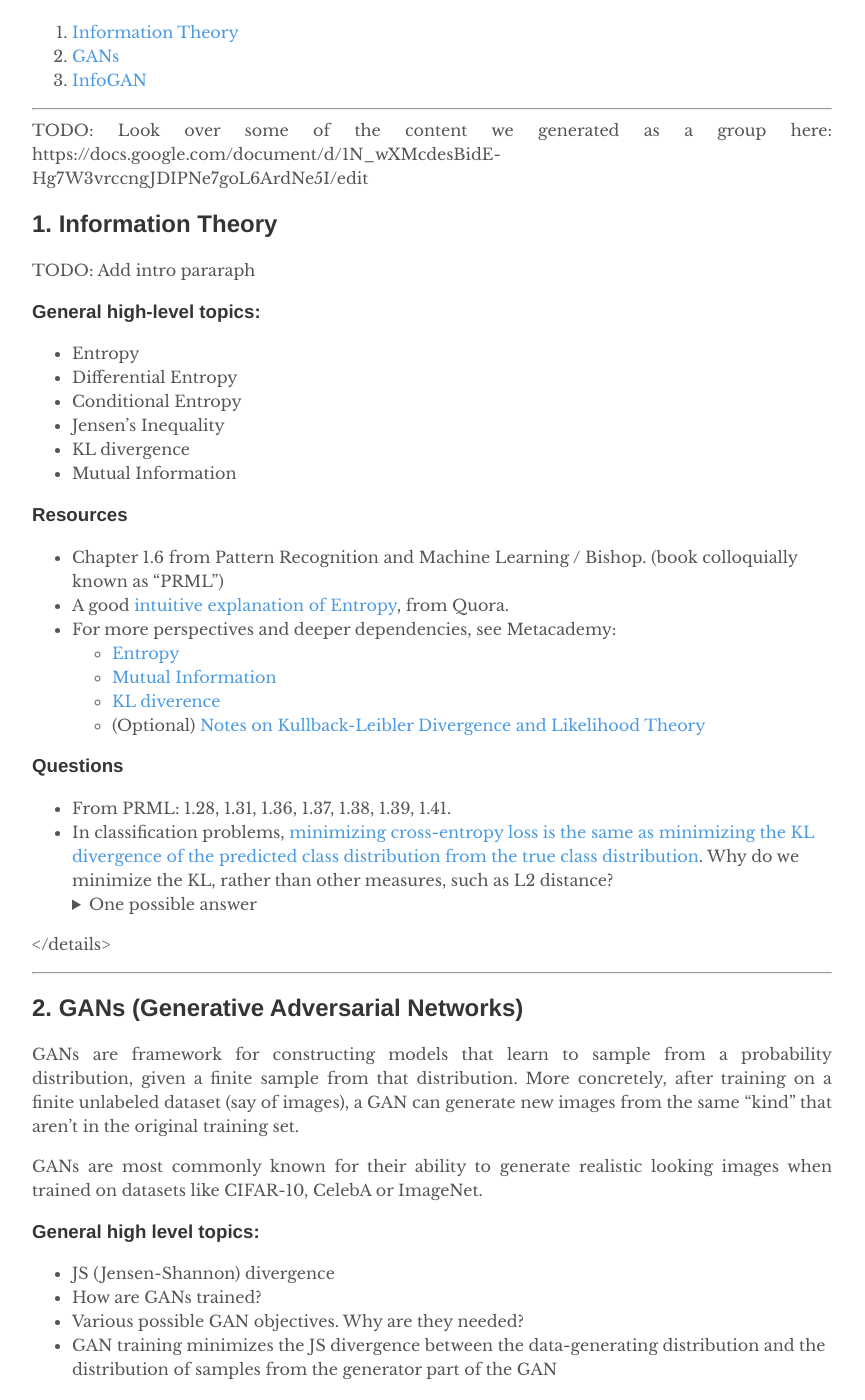
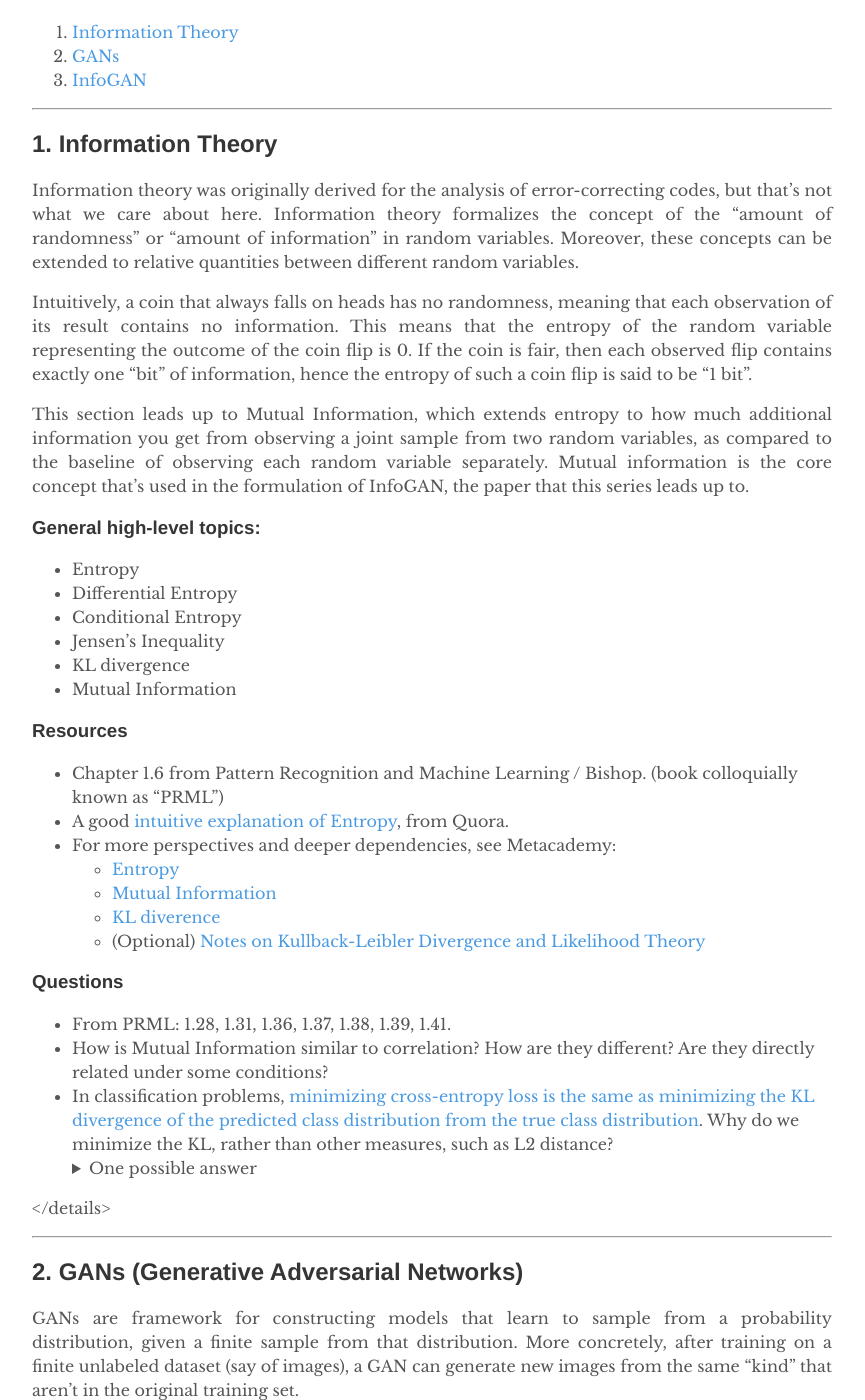
Before and after one commit to depthfirstlearning/depthfirstlearning.com, a Jekyll site: the page built from _posts/2018-05-28-InfoGAN.markdown, in a window 1280 px wide and 1400 px high, scrolled down 659 px. Shown: the whole window, without its empty margins (208-1073 px from the left). Built offline with Jekyll 4.4.1, drawn with Linux system fonts in a browser that asks for light colours; our own code applies the rules of GitHub Pages for plain Markdown files; some of the changed text lies outside the part shown.

Commit message:
Update 2018-05-28-InfoGAN.markdown

```diff
--- a/_posts/2018-05-28-InfoGAN.markdown
+++ b/_posts/2018-05-28-InfoGAN.markdown
@@ -1,6 +1,6 @@
 # InfoGAN
 
-The full paper is here: https://arxiv.org/abs/1606.03657, originally from NIPS 2016.
+The full paper is here: [https://arxiv.org/abs/1606.03657](https://arxiv.org/abs/1606.03657), originally from NIPS 2016.
 
 ## Why is this paper important?
 
@@ -14,11 +14,13 @@ InfoGAN is an extension of GAN, which learns to map unlabelled data to codes (ak
 
 ***
 
-TODO: Look over some of the content we generated as a group here: https://docs.google.com/document/d/1N_wXMcdesBidE-Hg7W3vrccngJDIPNe7goL6ArdNe5I/edit
-
 ## 1. Information Theory
 
-TODO: Add intro pararaph
+Information theory was originally derived for the analysis of error-correcting codes, but that's not what we care about here. Information theory formalizes the concept of the "amount of randomness" or "amount of information" in random variables. Moreover, these concepts can be extended to relative quantities between different random variables.
+
+Intuitively, a coin that always falls on heads has no randomness, meaning that each observation of its result contains no information. This means that the entropy of the random variable representing the outcome of the coin flip is 0. If the coin is fair, then each observed flip contains exactly one "bit" of information, hence the entropy of such a coin flip is said to be "1 bit".
+
+This section leads up to Mutual Information, which extends entropy to how much additional information you get from observing a joint sample from two random variables, as compared to the baseline of observing each random variable separately. Mutual information is the core concept that's used in the formulation of InfoGAN, the paper that this series leads up to.
 
 ### General high-level topics:
 
@@ -41,11 +43,12 @@ TODO: Add intro pararaph
 
 ### Questions
  - From PRML: 1.28, 1.31, 1.36, 1.37, 1.38, 1.39, 1.41.
+ - How is Mutual Information similar to correlation? How are they different? Are they directly related under some conditions?
  - In classification problems, [minimizing cross-entropy loss is the same as minimizing the KL divergence
    of the predicted class distribution from the true class distribution](https://ai.stackexchange.com/questions/3065/why-has-cross-entropy-become-the-classification-standard-loss-function-and-not-k/4185). Why do we minimize the KL, rather
    than other measures, such as L2 distance?
    <details><summary>One possible answer</summary>
-   (TODO: reformat) In classification problem: One natural measure of “goodness” is the likelihood or marginal prob of observed values. By definition, it’s P(Y | X; params), which is Sum_i P(Y = yi | X; params). This says that we want to maximize the probability of producing the “correct” yi class only, and don’t really care to push down the probability of incorrect class like L2 loss would.
+In classification problem: One natural measure of “goodness” is the likelihood or marginal prob of observed values. By definition, it’s P(Y | X; params), which is Sum_i P(Y = yi | X; params). This says that we want to maximize the probability of producing the “correct” yi class only, and don’t really care to push down the probability of incorrect class like L2 loss would.
 
 	E.g., suppose the true label y = [0, 1, 0] (one-hot of class label {1, 2, 3}), and the softmax of the final layer in NN is y’ = [0.2, 0.5, 0.3]. One could use L2 between these two distributions, but if instead we minimize KL divergence KL(y || y’), which is equivalent to minimizing cross-entropy loss (the standard loss everyone uses to solve this problem), we would compute 0 * log(0) + 1 * log (0.5) + 0 * log(0) = log(0.5), which describes exactly the log likelihood of the label being class 2 for this particular training example. Here choosing to minimize KL means we’re maximizing the data likelihood. I think it could also be reasonable to use L2, but we would be maximizing the data likelihood + “unobserved anti-likelihood” :) (my made up word) meaning we want to kill off all those probabilities of predicting wrong labels as well. Another reason L2 is less prefered might be that L2 involves looping over all class labels whereas KL can look only at the correct class when computing the loss.
   </details>
@@ -72,10 +75,11 @@ looking images when trained on datasets like CIFAR-10, CelebA or ImageNet.
 ### Resources
  - [JS Divergence](https://en.wikipedia.org/wiki/Jensen%E2%80%93Shannon_divergence)
  - [The original GAN paper](https://arxiv.org/abs/1406.2661)
- - [Understanding the vanishing generator gradients point in the GAN paper](https://drive.google.com/file/d/0B_-OCJsRhqAuVlhZaVZwSHMyOFE/view)
 
 ### Questions
   - (TODO: clarify): Prove the equivalence between this definition of JSD and the one using Jensen's inequality and Shannon Entropy
+  - TODO: In the GAN paper, why do they say “In practice, equation 1 may not provide sufficient gradient for G to learn well. Early in learning, when G is poor, D can reject samples with high confidence because they are clearly different from the training data. In this case, log(1 − D(G(z))) saturates” [Understanding the vanishing generator gradients point in the GAN paper](https://drive.google.com/file/d/0B_-OCJsRhqAuVlhZaVZwSHMyOFE/view)
+
 
 ***
 
@@ -85,11 +89,41 @@ TODO: everything here :)
 
 TODO: Explain that really, all that InfoGAN does it try to predict z from x after sampling. The variational inequality stuff was just added after to make it seem more mathematical.
 
-Questions (draft)
- - Understand section 5 and appendix A in the paper. Possible questions to discuss:
- - There is more than one way to expand H(c|G(z, c)) in equation (4). Why do they choose that particular form (first sample x, then c' conditioned on x)? What other ways could it be done?
- - Why is an auxiliary Q distribution necessary?
- - Why is Lemma 5.1 (proven in appendix A) needed?
- - How is Lemma 5.1 used in equation (5)
- - What do they mean by "L_I can be maximized w.r.t G via the reparameterization trick"? (Google has some good references)
- - Could you re-write section 5? What would you change?
+Questions (TODO)
+ 0. Can you send me the photo you took of the whiteboard?
+
+1. What is the prior p(c)? Is it defined anywhere?
+(Looks like there are answers in 7.1 and 7.2
+
+2. What would happen if you don't know that classes have equal # of training examples in the dataset? You couldn't sample c_1 from a categorical distribution with 10 classes with equal probability?
+
+My answer: You could imagine learning the parameters of the distribution of c, if you can get H(c) to be a differentiable function of those parameters. (See their statement "...by fixing the latent code distribution and we will treat H(c) as a constant.")
+
+3. Need to elaborate on the main point which is the actual actual loss they are optimizing. [Need to find a simple good reference for how negative log likelihood of data given a unit gaussian prediction is the same as squared error between the data and the mean. How about http://aoliver.org/assets/why-mse.pdf? Though that contains too much. Maybe we write our own thing?]
+
+The loss is also missing an expectation over z (as we discussed)
+
+4.  Another variant of (3) is to have a Colab exercise which is: "Fill in the gap. We have all of the GAN setup for you. Now add the InfoGAN part."
+
+5. They say, "the lower bound ... is quickly maximized to ... and maximal mutual information is achieved". How do they know this is the maximal value?
+
+6. What is the point of Lemma A.1? (I don't get it -- can you explain it to me? Was that what you were writing on the whiteboard)
+
++The questions we had originally discussed:
+
+7. Understand section 5 and appendix A in the paper. Possible questions to discuss:
+
+8. There is more than one way to expand H(c	G(z, c)) in equation (4). Why do they choose that particular form (first sample x, then c’ conditioned on x)? What other ways could it be done?
+
+9. Why is an auxiliary Q distribution necessary?
+
+10. Why is Lemma 5.1 (proven in appendix A) needed?
+
+11. How is Lemma 5.1 used in equation (5)
+
+12. What do they mean by “L_I can be maximized w.r.t G via the reparameterization trick”? (Google
+has some good references)
+
+13. Could you re-write section 5? What would you change?
+14. What would happen if we try to predict the whole latent, not just some dimensions of it?
+15. In what way does InfoGAN actually find disentangled representations?
```
